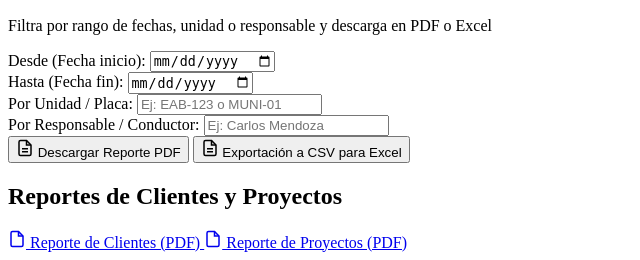
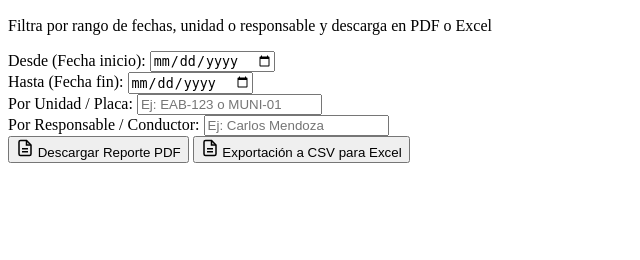
Before and after one commit to GianSSource/muni-pisco-fuel-control, a PHP site: page / in a window 1280 px wide. Shown: the part 1114-1374 px from the top of the page, without its empty margins (0-640 px from the left). After the commit the page ends 1277 px from the top, so only its background shows below. Run offline with PHP 8.4, Linux system fonts and the light colour scheme; data that the repository does not hold is empty; some libraries are stand-ins or nearby versions.

Commit message:
Eliminar seccion de reportes de clientes y proyectos del dashboard

```diff
--- a/app/Views/dashboard/index.php
+++ b/app/Views/dashboard/index.php
@@ -286,20 +286,7 @@
         </form>
     </section>
 
-    <!-- Reportes y accesos rápidos -->
-    <section class="reports">
-        <h2>Reportes de Clientes y Proyectos</h2>
-        <div class="reports-actions">
-            <a class="report-btn" href="<?= BASE_URL ?>reportes/clientes">
-                <svg width="18" height="18" fill="none" stroke="currentColor" stroke-width="2" viewBox="0 0 24 24"><path d="M14 2H6a2 2 0 0 0-2 2v16a2 2 0 0 0 2 2h12a2 2 0 0 0 2-2V8z"></path><polyline points="14 2 14 8 20 8"></polyline></svg>
-                Reporte de Clientes (PDF)
-            </a>
-            <a class="report-btn" href="<?= BASE_URL ?>reportes/proyectos">
-                <svg width="18" height="18" fill="none" stroke="currentColor" stroke-width="2" viewBox="0 0 24 24"><path d="M14 2H6a2 2 0 0 0-2 2v16a2 2 0 0 0 2 2h12a2 2 0 0 0 2-2V8z"></path><polyline points="14 2 14 8 20 8"></polyline></svg>
-                Reporte de Proyectos (PDF)
-            </a>
-        </div>
-    </section>
+
 </div>
 
 <script>
```
